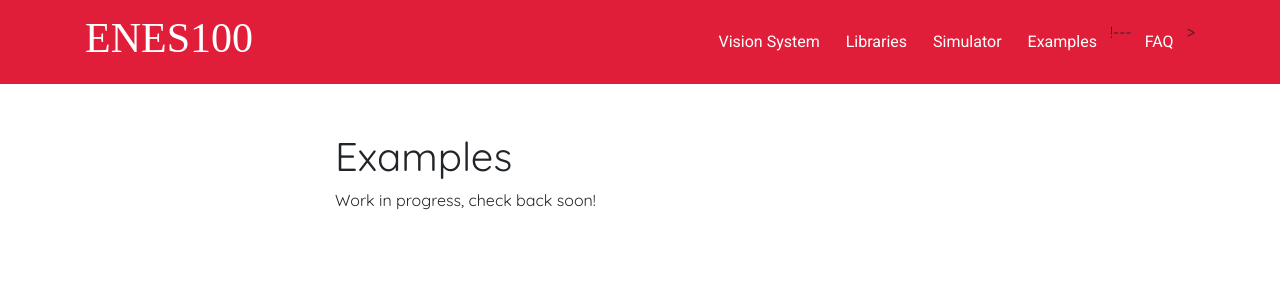
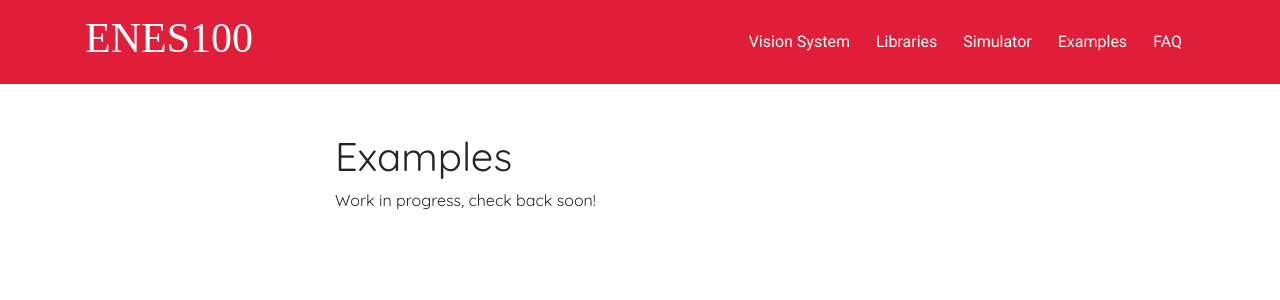
Before and after one commit to umdenes100/VisionSystemRemoteClient, a Jekyll site: the page built from pages/examples.html, in a window 1280 px wide. Shown: the top 300 px of the page. Built offline with Jekyll 4.4.1, drawn with Linux system fonts in a browser that asks for light colours; nearby versions of some CDN libraries; some web fonts are replaced.

Commit message:
Update header.html

```diff
--- a/_includes/header.html
+++ b/_includes/header.html
@@ -35,9 +35,9 @@ https://medium.com/wdstack/bootstrap-4-custom-navbar-1f6a2da5ed3c
                 <li class="nav-item">
                     <a class="nav-link" href="/examples">Examples</a>
                 </li>
-               !--- <li class="nav-item">
+                <li class="nav-item">
                     <a class="nav-link" href="/faq">FAQ</a>
-                </li>>
+                </li>
                 <!-- <li class="nav-item"
                     Open the form in a new tab
                     <a class="nav-link" href="https://docs.google.com/forms/d/e/1FAIpQLSdXWXOnOTWa36rGPVNb_Lwf3SM33tvP5vrPOkl91RTcwjdZQA/viewform?usp=pp_url&entry.2072371640=N/A" rel="noopener noreferrer" target="_blank">Bug Report</a>
```
